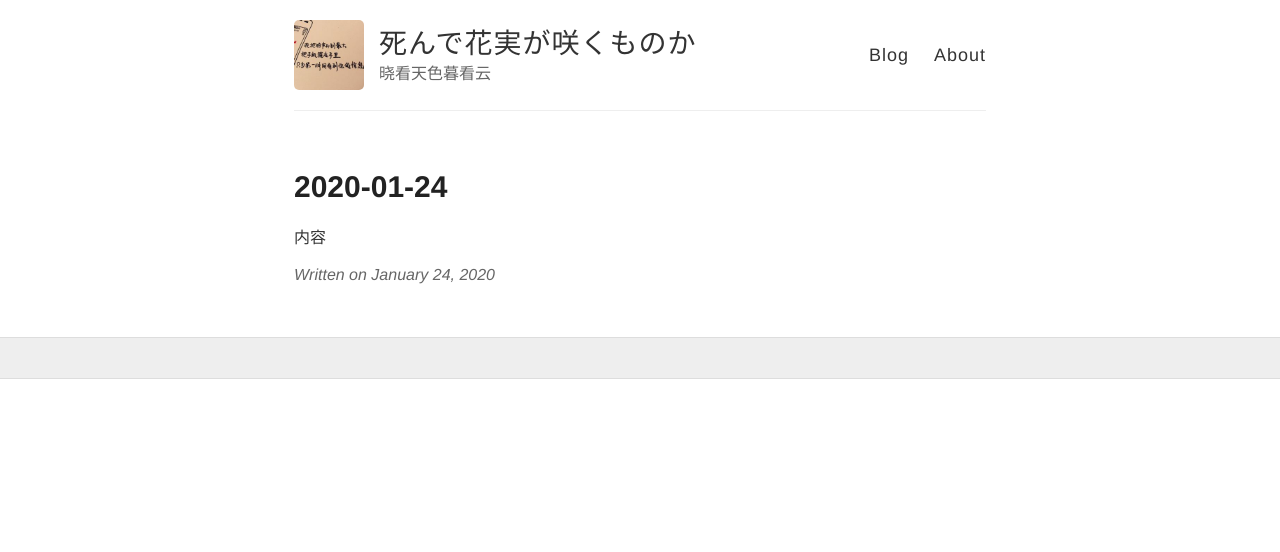
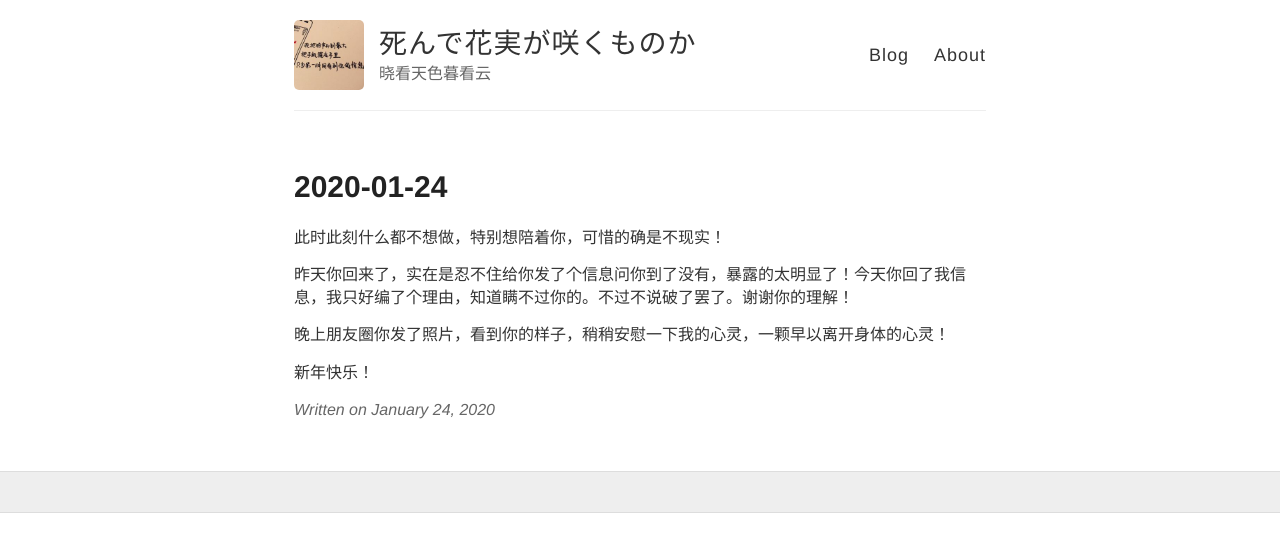
Before and after one commit to wiki650/wiki650.github.io, a Jekyll site: the page built from _posts/2020-01-24-wiki20200124.md, in a window 1280 px wide. Shown: the top 552 px of the page. Built offline with Jekyll 4.4.1, drawn with Linux system fonts in a browser that asks for light colours; comment, search, counter and statistics services are not loaded.

Commit message:
Update 2020-01-24-wiki20200124.md

```diff
--- a/_posts/2020-01-24-wiki20200124.md
+++ b/_posts/2020-01-24-wiki20200124.md
@@ -3,4 +3,10 @@ layout: post
 title: 2020-01-24
 ---
 
-内容
+此时此刻什么都不想做，特别想陪着你，可惜的确是不现实！
+
+昨天你回来了，实在是忍不住给你发了个信息问你到了没有，暴露的太明显了！今天你回了我信息，我只好编了个理由，知道瞒不过你的。不过不说破了罢了。谢谢你的理解！
+
+晚上朋友圈你发了照片，看到你的样子，稍稍安慰一下我的心灵，一颗早以离开身体的心灵！
+
+新年快乐！
```
